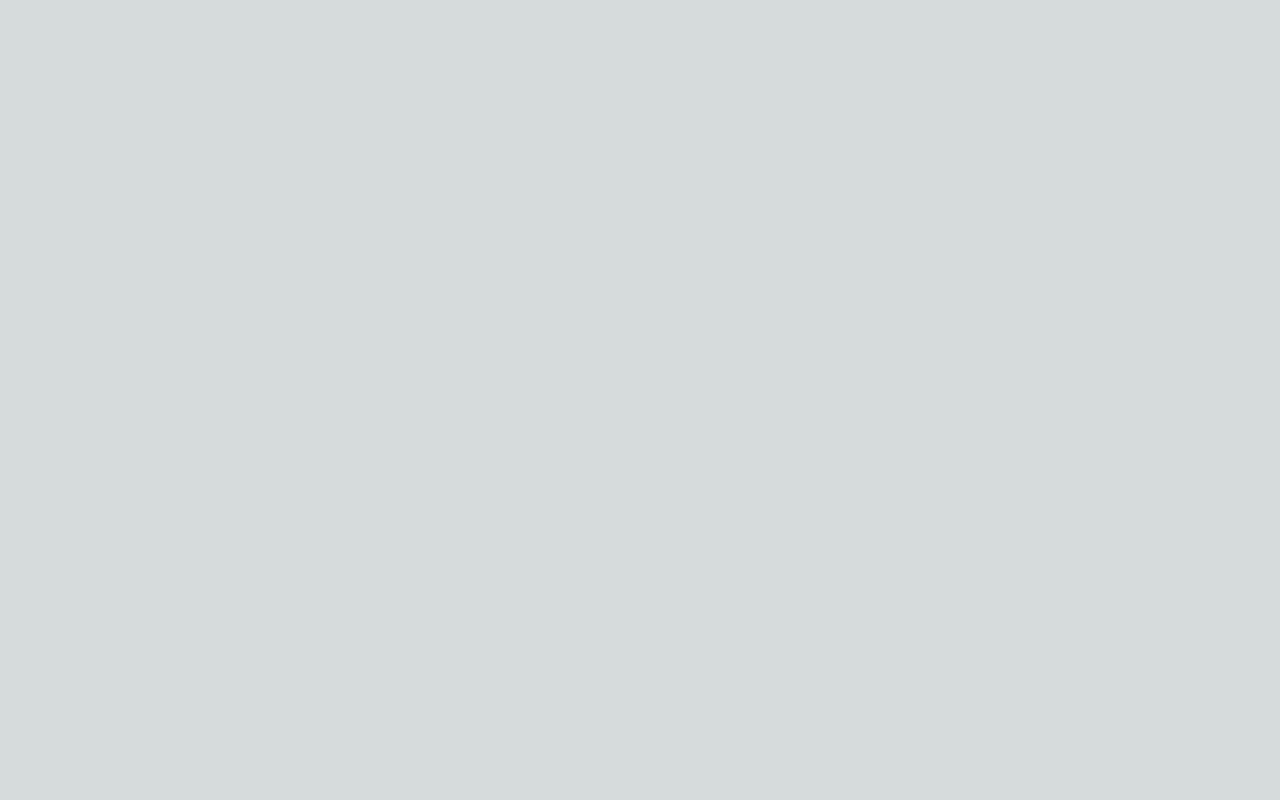
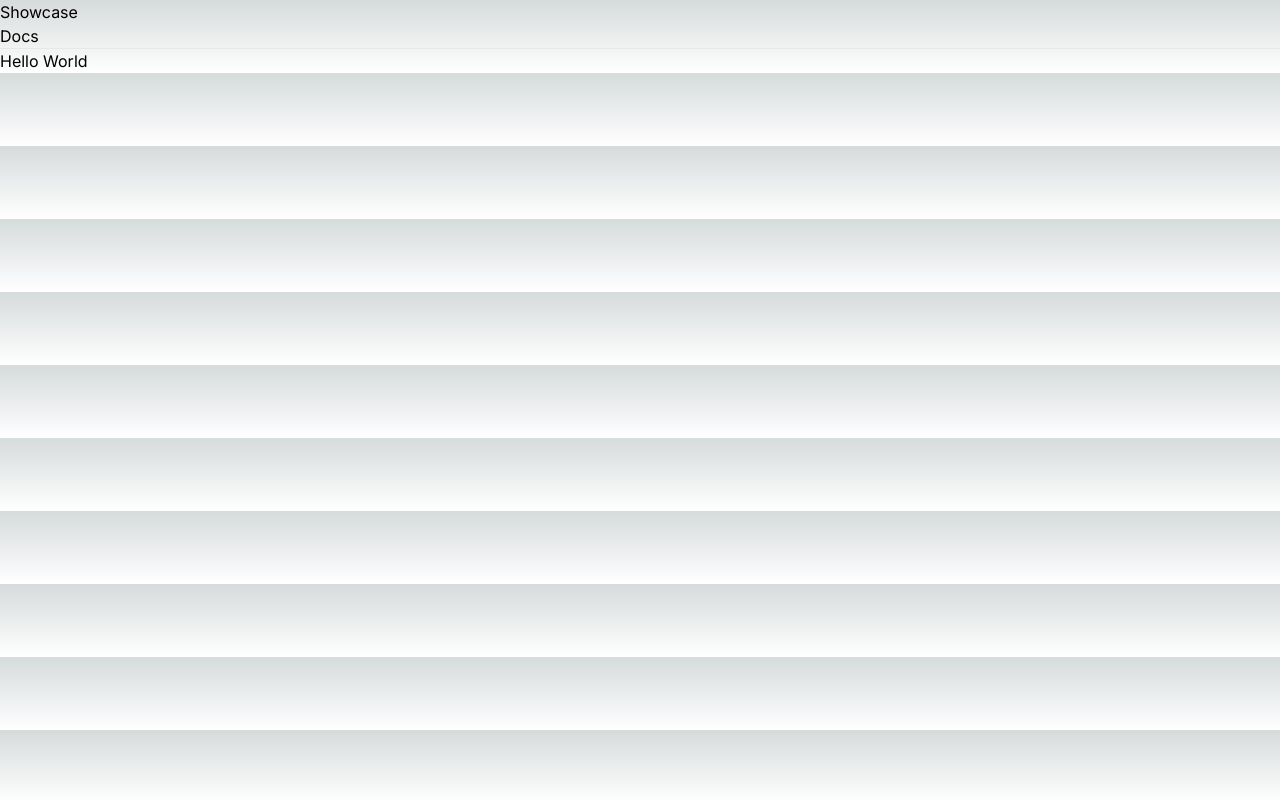
Before and after one commit to pepeworm/corrosion-lang, a Next.js app in the folder web/: page / in a window 1280 px wide. Built offline with nearby package versions, Linux system fonts and the light colour scheme.

Commit message:
Create basic website layout

```diff
--- a/web/package.json
+++ b/web/package.json
@@ -3,7 +3,7 @@
 	"version": "0.1.0",
 	"private": true,
 	"scripts": {
-		"dev": "next dev",
+		"dev": "next dev --turbo",
 		"build": "next build",
 		"start": "next start",
 		"lint": "next lint"
--- /dev/null
+++ b/web/src/app/docs/page.js
@@ -0,0 +1,9 @@
+export default function Home() {
+	return (
+		<main>
+			<h1>getting started section here</h1>
+		</main>
+	);
+}
+
+// actual documentation in (pages)/
--- a/web/src/app/layout.js
+++ b/web/src/app/layout.js
@@ -1,17 +1,22 @@
 import "./globals.css";
 import { Inter } from "next/font/google";
+import Navbar from "@/components/navbar/Navbar.jsx";
 
 const inter = Inter({ subsets: ["latin"] });
 
 export const metadata = {
-	title: "Corrosion Language Documentation",
+	title: "Corrosion Documentation",
 	description: "Documentation and usage for the Corrosion Language"
 };
 
 export default function RootLayout({ children }) {
 	return (
 		<html lang="en">
-			<body className={inter.className}>{children}</body>
+			<body className={inter.className}>
+				<Navbar />
+
+				{children}
+			</body>
 		</html>
 	);
 }
--- a/web/src/app/page.js
+++ b/web/src/app/page.js
@@ -1,10 +1,9 @@
 import Image from "next/image";
-import Navbar from "@/components/navbar/Navbar.jsx";
 
 export default function Home() {
-	return (
-		<main>
-			<Navbar />
-		</main>
-	);
+    return (
+        <main>
+            <h1>Hello World</h1>
+        </main>
+    );
 }
--- a/web/src/components/navbar/Navbar.jsx
+++ b/web/src/components/navbar/Navbar.jsx
@@ -1,7 +1,25 @@
+import Image from "next/image";
+import Link from "next/link";
+
 export default function Navbar() {
     return (
-        <nav>
+        <nav className="border-b">
+            {/* Logo section */}
 
+            <div>
+                <Link href="/"></Link>
+            </div>
+
+            <div>
+                <ul>
+                    <li>
+                        <Link href="/showcase">Showcase</Link>
+                    </li>
+                    <li>
+                        <Link href="/docs">Docs</Link>
+                    </li>
+                </ul>
+            </div>
         </nav>
     );
 }
```
Also changed, not shown: web/src/app/loading.jsx (added), web/src/app/post/README.md (added).
